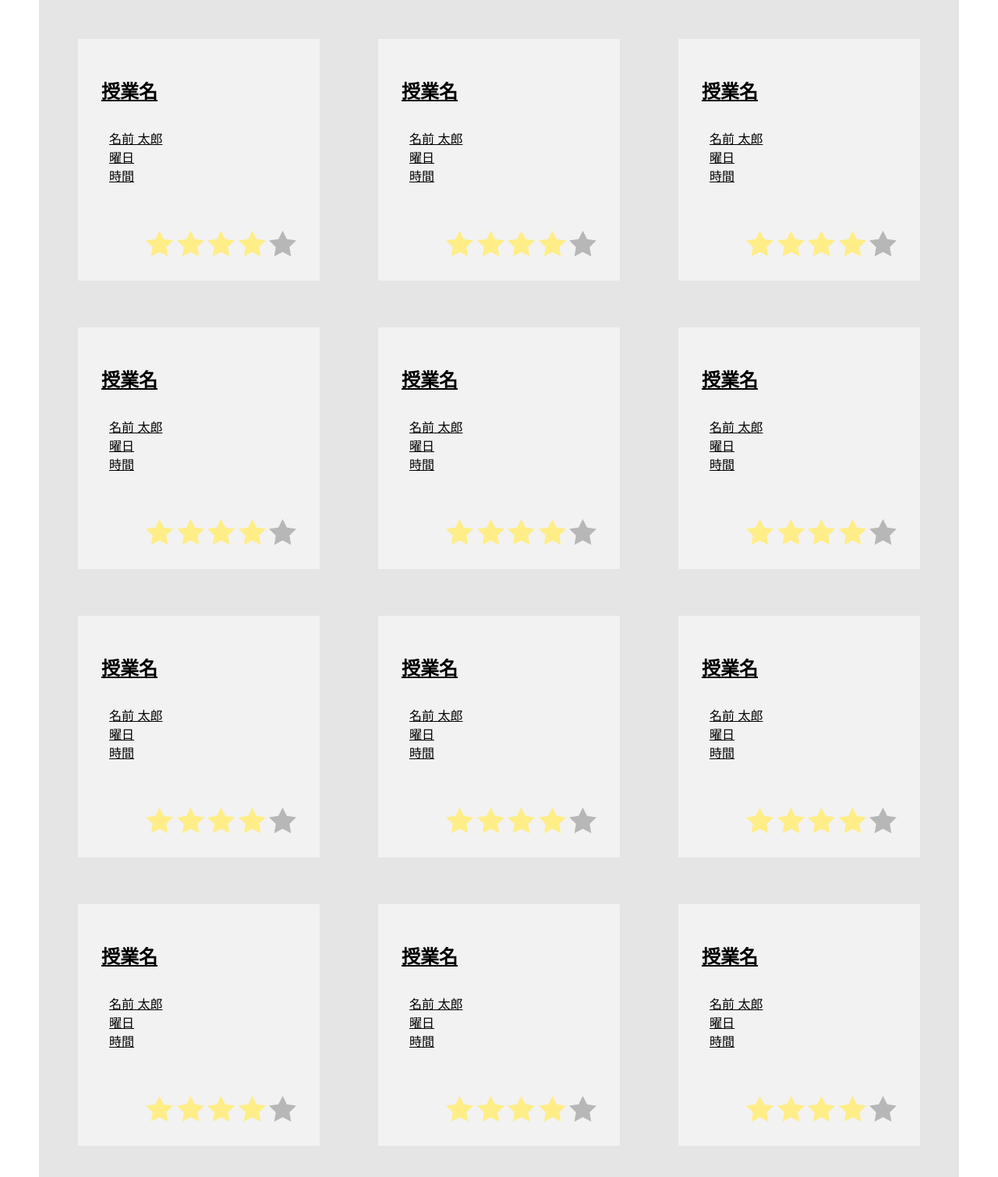
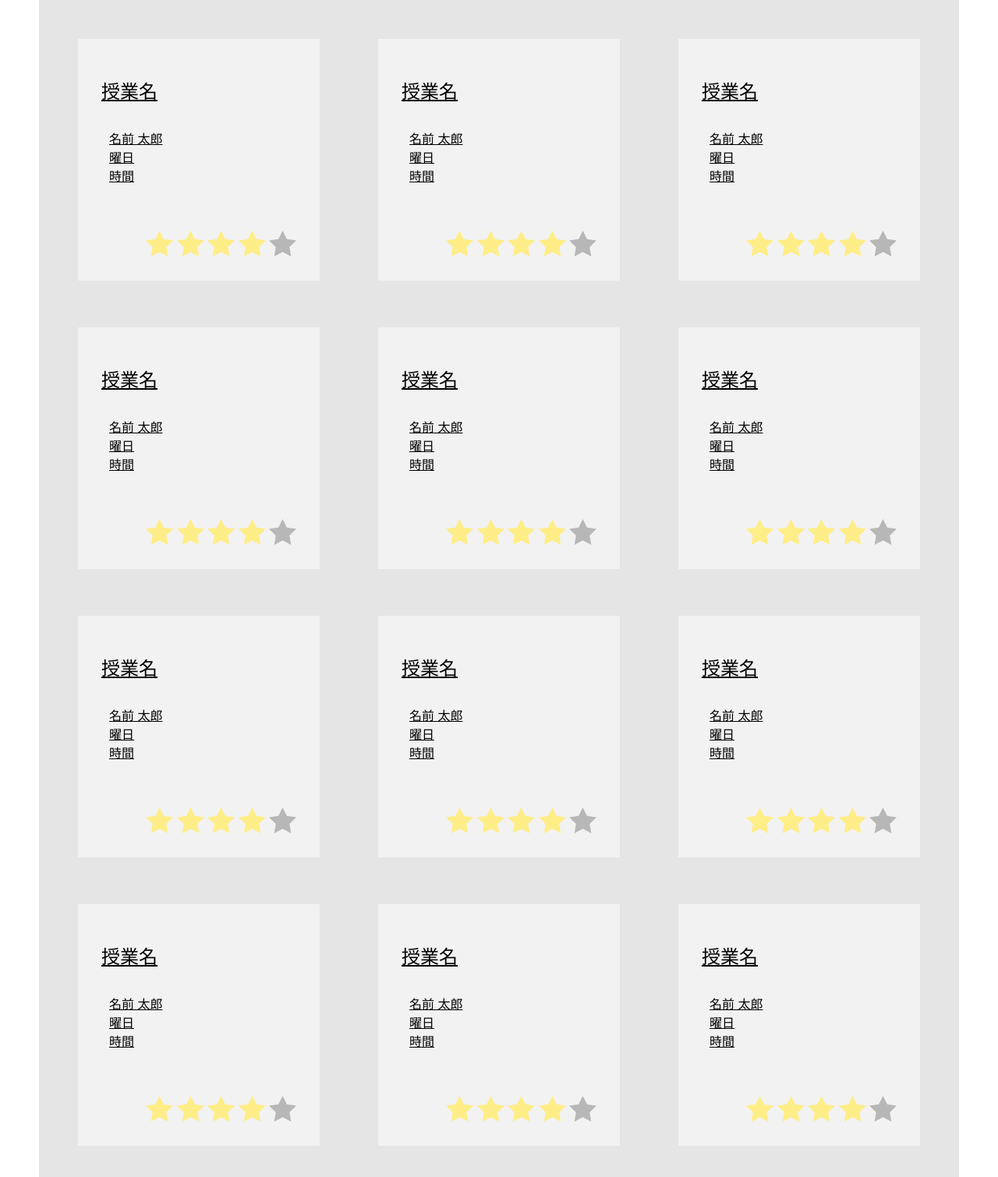
Before and after one commit to 2022AIT-OOP2-G05/AIT-Forum, a Flask app: page / in a window 1280 px wide. Shown: the part 140-1650 px from the top of the page at 78% size. Run offline with Flask 2, Linux system fonts and the light colour scheme; some libraries are stand-ins or nearby versions.

Commit message:
update: h2のフォントの太さをノーマルに変更

```diff
--- a/src/static/styles/main.css
+++ b/src/static/styles/main.css
@@ -119,6 +119,7 @@ html body .main-page .main .main-content .main-content-section .main-content-sec
   width: 100%;
   height: 75px;
   line-height: 75px;
+  font-weight: normal;
 }
 html body .main-page .main .main-content .main-content-section .main-content-section-ul .main-content-section-ul-content .main-content-section-ul-content-meta {
   box-sizing: border-box;
--- a/src/static/styles/main.scss
+++ b/src/static/styles/main.scss
@@ -114,6 +114,7 @@ html {
                                     width: 100%;
                                     height: $Cmain_content_section_ul_content_name_height;
                                     line-height: $Cmain_content_section_ul_content_name_height;
+                                    font-weight: normal;
                                 }
                                 .main-content-section-ul-content-meta {
                                     box-sizing: border-box;
```
